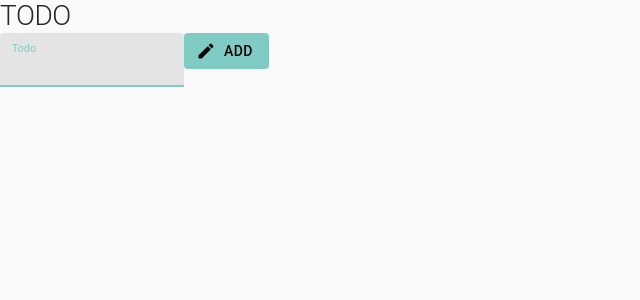
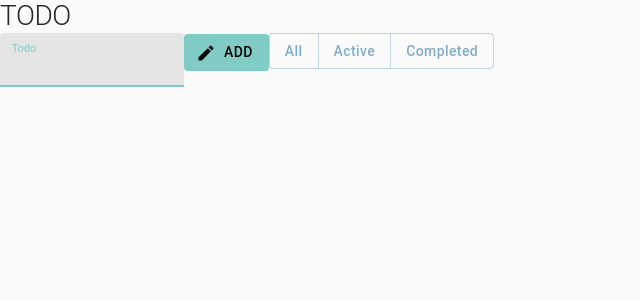
Before and after one commit to krtsato/react-redux-saga-ts-prac, a Vue app: page / in a window 1280 px wide. Shown: the top 300 px of the page, without its empty margins (0-640 px from the left). Built offline with nearby package versions, Linux system fonts and the light colour scheme.

Commit message:
feat: add filtering display

```diff
--- /dev/null
+++ b/src/components/example/todoApp/filterSwitch.tsx
@@ -0,0 +1,21 @@
+import React, {FC, MouseEvent} from "react"
+import {Button, ButtonGroup} from "@material-ui/core"
+import {DispFilterLiteral} from "@redx/example/todoApp"
+
+type FilterSwitchProps = {
+  setDispFilterHdl: (e: MouseEvent<HTMLButtonElement>) => void
+}
+
+export const FilterSwitchComp: FC<FilterSwitchProps> = ({setDispFilterHdl}) => (
+  <ButtonGroup color="secondary" aria-label="filterSwitch">
+    <Button data-filter={DispFilterLiteral.showAll} onClick={setDispFilterHdl}>
+      All
+    </Button>
+    <Button data-filter={DispFilterLiteral.showActive} onClick={setDispFilterHdl}>
+      Active
+    </Button>
+    <Button data-filter={DispFilterLiteral.showCompleted} onClick={setDispFilterHdl}>
+      Completed
+    </Button>
+  </ButtonGroup>
+)
--- a/src/containers/example/todoApp/todoDisplay.tsx
+++ b/src/containers/example/todoApp/todoDisplay.tsx
@@ -1,29 +1,46 @@
 import React, {FC, useCallback, MouseEvent} from "react"
 import {useDispatch, useSelector} from "react-redux"
-import {todosOperations, todosSelectors} from "@redx/example/todoApp"
+import {DispFilter, todosOperations, todosSelectors} from "@redx/example/todoApp"
 import {TodoDisplayComp} from "@comp/example/todoApp/todoDisplay"
+import {FilterSwitchComp} from "@comp/example/todoApp/filterSwitch"
 
 export const TodoDisplayCont: FC = () => {
-  const todos = useSelector(todosSelectors.todoListSel)
+  const {dispFilterSel} = todosSelectors
+  const {delTodoOpe, tglTodoOpe, setDispFilterOpe} = todosOperations
   const dispatch = useDispatch()
+  // const todos = useSelector(todoListSel)
+  const filteredTodos = useSelector(dispFilterSel)
 
   // onClick : delete
   const delTodoHdl = useCallback(
     (e: MouseEvent<HTMLButtonElement>): void => {
       const id = parseInt(e.currentTarget.id, 10)
-      dispatch(todosOperations.delTodoOpe(id))
+      dispatch(delTodoOpe(id))
     },
-    [dispatch]
+    [delTodoOpe, dispatch]
   )
 
   // onClick : toggle
   const tglTodoHdl = useCallback(
     (e: MouseEvent<HTMLButtonElement>): void => {
       const id = parseInt(e.currentTarget.id, 10)
-      dispatch(todosOperations.tglTodoOpe(id))
+      dispatch(tglTodoOpe(id))
     },
-    [dispatch]
+    [dispatch, tglTodoOpe]
   )
 
-  return <TodoDisplayComp todos={todos} delTodoHdl={delTodoHdl} tglTodoHdl={tglTodoHdl} />
+  // onClick : dispFilter
+  const setDispFilterHdl = useCallback(
+    (e: MouseEvent<HTMLButtonElement>): void => {
+      dispatch(setDispFilterOpe(e.currentTarget.dataset.filter as DispFilter))
+    },
+    [dispatch, setDispFilterOpe]
+  )
+
+  return (
+    <>
+      <FilterSwitchComp setDispFilterHdl={setDispFilterHdl} />
+      <TodoDisplayComp todos={filteredTodos} delTodoHdl={delTodoHdl} tglTodoHdl={tglTodoHdl} />
+    </>
+  )
 }
--- a/src/reducks/example/todoApp/index.ts
+++ b/src/reducks/example/todoApp/index.ts
@@ -16,7 +16,7 @@ types, reducers, selectors, operations を書き換える
     ・todosReducers
 */
 
-export {TodosDispatch, TodosState, Todos, Todo} from "./types"
+export {DispFilter, DispFilterLiteral, TodosDispatch, TodosState, Todos, Todo} from "./types"
 export {todosSelectors} from "./selectors"
 export {todosOperations} from "./operations"
 export {todosReducers} from "./reducers"
--- a/src/reducks/example/todoApp/selectors.ts
+++ b/src/reducks/example/todoApp/selectors.ts
@@ -1,4 +1,4 @@
-import {Todos, DispFilter, DispFilterLiteral} from "@redx/example/todoApp/types"
+import {Todos, DispFilterLiteral} from "@redx/example/todoApp/types"
 import {RootState} from "@redx/example/store"
 
 // ========== Domain Selector ==========
@@ -11,14 +11,15 @@ const latestIdSel = (state: RootState): number =>
 
 // ========== UI Selector ==========
 // display filter
-const dispFilterSel = (todos: Todos, dispFilter: DispFilter): Todos => {
+const dispFilterSel = (state: RootState): Todos => {
+  const {manage, dispFilter} = state.todos
   switch (dispFilter) {
     case DispFilterLiteral.showAll:
-      return todos
+      return manage
     case DispFilterLiteral.showCompleted:
-      return todos.filter(todo => todo.wasCompleted)
+      return manage.filter(todo => todo.wasCompleted)
     case DispFilterLiteral.showActive:
-      return todos.filter(todo => !todo.wasCompleted)
+      return manage.filter(todo => !todo.wasCompleted)
     default: {
       const _exhaustion: never = dispFilter
       throw new Error(`Unknown filter: ${dispFilter}`)
```
